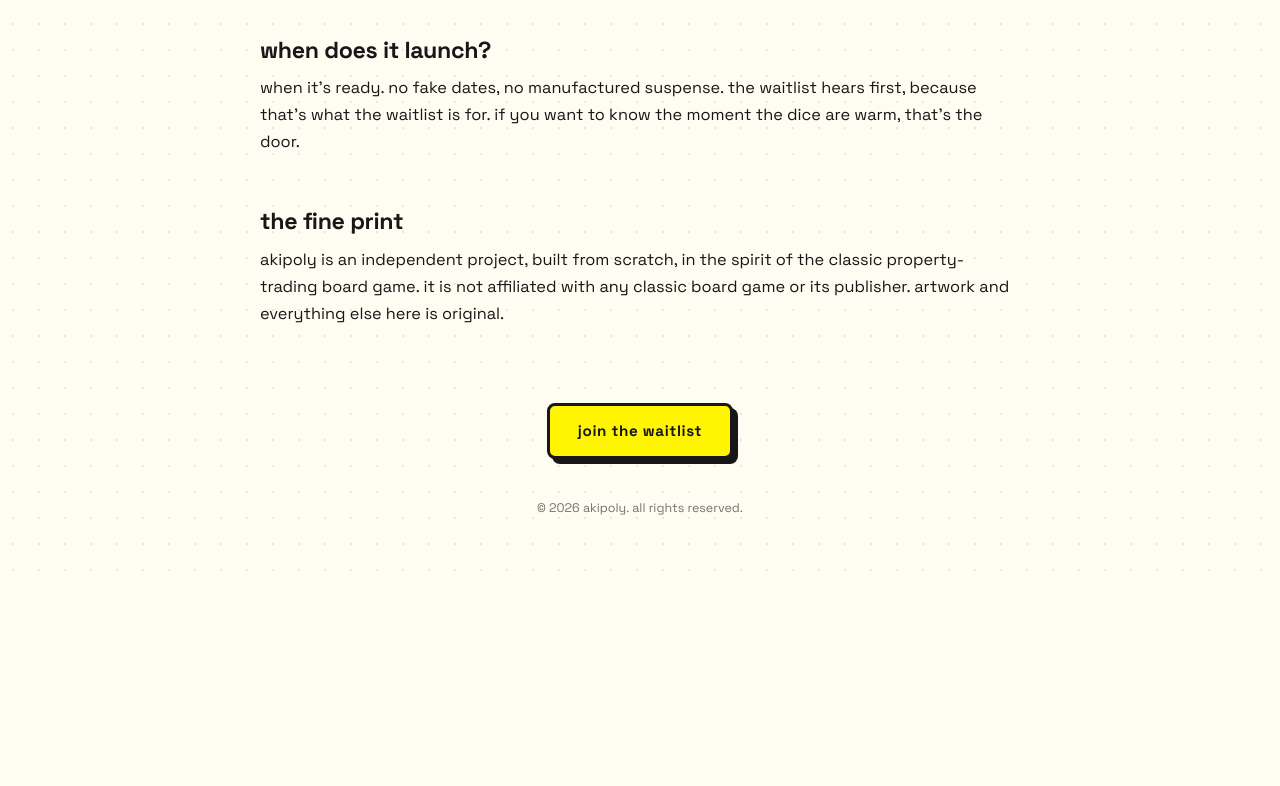
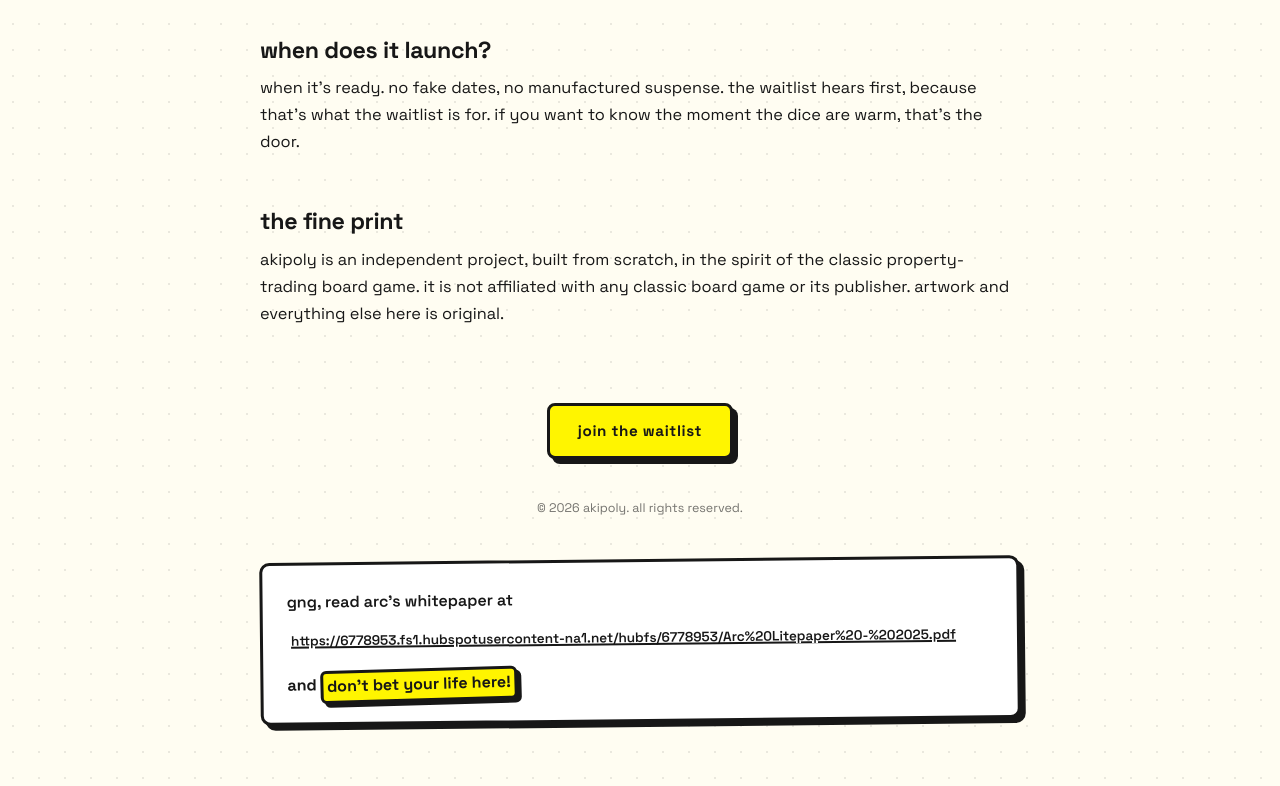
Before and after one commit to HimanshuM685/akipoly, an Astro site: page /docs in a window 1280 px wide. Shown: the part 1263-2049 px from the top of the page. Before the commit the page ends 1846 px from the top, so only its background shows below. Built offline with nearby package versions, Linux system fonts and the light colour scheme; Astro itself is replaced by a stand-in of ours; a web font is replaced by a local one.

Commit message:
Docs: add the arc whitepaper sign-off at the very end

```diff
--- a/src/pages/docs.astro
+++ b/src/pages/docs.astro
@@ -128,6 +128,18 @@ const year = new Date().getFullYear();
       </div>
 
       <p class="docs__legal">© {year} akipoly. all rights reserved.</p>
+
+      <aside class="docs__signoff" aria-label="A note from the team">
+        <p class="docs__signoff-line">gng, read arc's whitepaper at</p>
+        <a
+          class="docs__signoff-link"
+          href="https://6778953.fs1.hubspotusercontent-na1.net/hubfs/6778953/Arc%20Litepaper%20-%202025.pdf"
+          target="_blank"
+          rel="noopener noreferrer"
+          aria-label="read arc's whitepaper (pdf, opens in a new tab)"
+        >https://6778953.fs1.hubspotusercontent-na1.net/hubfs/6778953/Arc%20Litepaper%20-%202025.pdf</a>
+        <p class="docs__signoff-kick">and <span class="page__hl">don't bet your life here!</span></p>
+      </aside>
     </main>
     <Waterwave />
   </body>
--- a/src/styles/global.css
+++ b/src/styles/global.css
@@ -731,6 +731,50 @@ svg {
   color: rgba(23, 23, 23, 0.6);
 }
 
+.docs__signoff {
+  width: min(760px, 100%);
+  margin-top: var(--space-10);
+  padding: var(--space-6) var(--space-6) var(--space-5);
+  background: var(--color-white);
+  border: var(--border-width) solid var(--color-ink);
+  border-radius: var(--radius-card);
+  box-shadow: var(--shadow-card);
+  transform: rotate(-0.6deg);
+  text-align: left;
+}
+
+.docs__signoff-line {
+  font-weight: 600;
+  margin-bottom: var(--space-3);
+}
+
+.docs__signoff-link {
+  display: inline-block;
+  max-width: 100%;
+  overflow-wrap: anywhere;
+  font-size: 0.85rem;
+  font-weight: 600;
+  color: var(--color-ink);
+  padding: 2px 4px;
+  border-radius: var(--radius-badge);
+  text-decoration-thickness: 2px;
+  transition: background-color 140ms ease;
+}
+
+.docs__signoff-link:hover {
+  background: var(--color-primary);
+}
+
+.docs__signoff-link:focus-visible {
+  outline: 3px solid var(--color-ink);
+  outline-offset: 2px;
+}
+
+.docs__signoff-kick {
+  margin-top: var(--space-4);
+  font-weight: 700;
+}
+
 /* ------------------------------------------------------------------ */
 /*  Waterwave page transition                                          */
 /* ------------------------------------------------------------------ */
```
